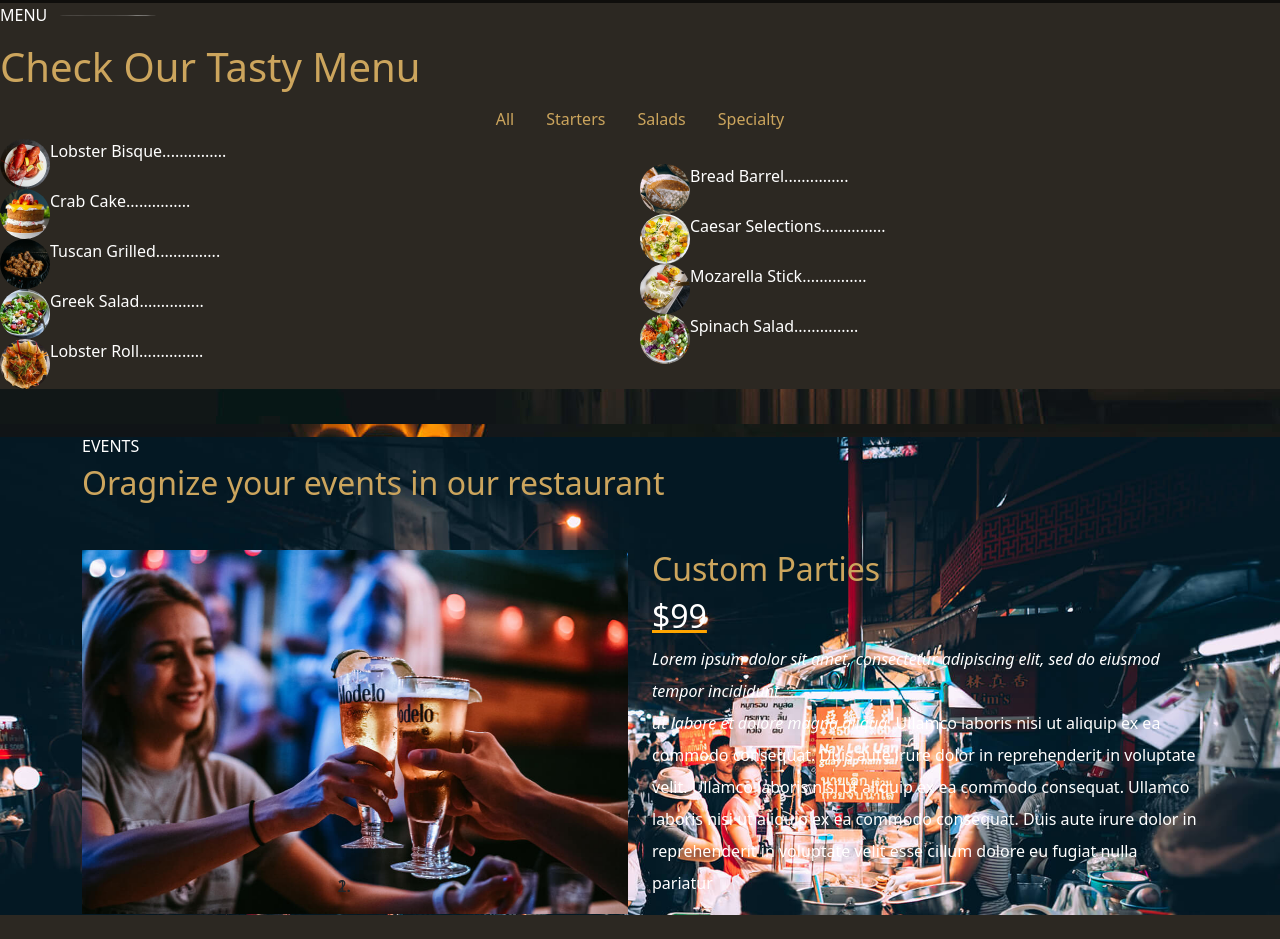
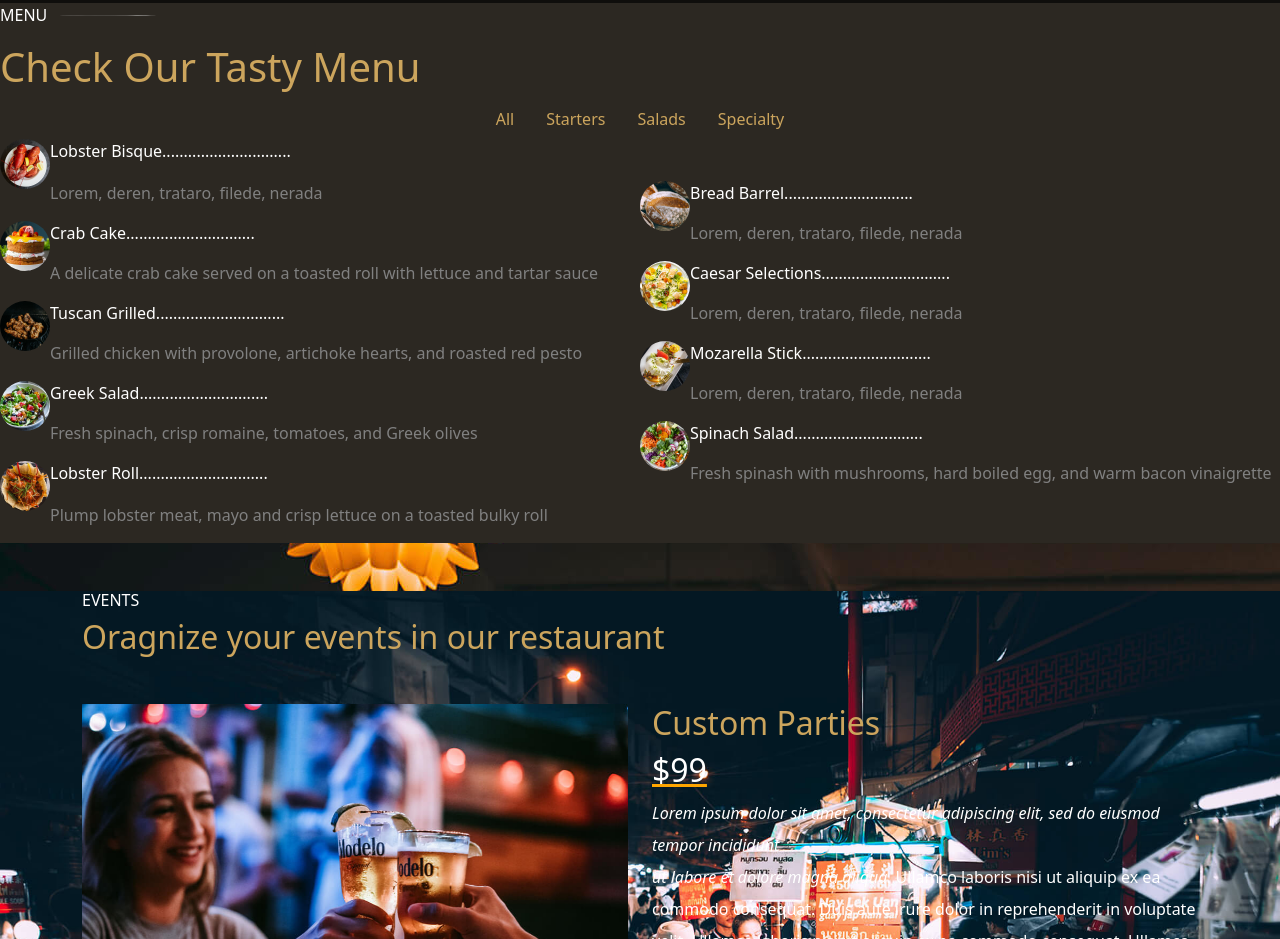
Before and after one commit to Silca93/ERIC_CBIENBON2, a website: page index.html in a window 1280 px wide. Shown: the part 1540-2479 px from the top of the page. Drawn offline with nearby package versions, Linux system fonts and the light colour scheme.

Commit message:
moodfis on the sec1

```diff
--- a/index.html
+++ b/index.html
@@ -174,42 +174,78 @@
         <div class="sec2botleft">
           <div class="Lobster">
             <img src="./public/assets/CBIENBON/img/menu/lobster-bisque.jpg" class="rounded-circle" width="50px" height="50px" alt="Lobster Image">
-            <p class="text-white">Lobster Bisque...............</p>
+            <div class="text-container">
+              <p class="text-white">Lobster Bisque..............................</p>
+              <p>Lorem, deren, trataro, filede, nerada</p>
+            </div>
           </div>
+
           <div class="Crab">
             <img src="./public/assets/CBIENBON/img/menu/cake.jpg" width="50px" height="50px" class="rounded-circle" alt="Crab Image">
-            <p class="text-white">Crab Cake...............</p>
+            <div class="text-container">
+              <p class="text-white">Crab Cake..............................</p>
+              <p>A delicate crab cake served on a toasted roll with lettuce and tartar sauce</p>
+            </div>
           </div>
+
           <div class="Tuscan">
             <img src="./public/assets/CBIENBON/img/menu/tuscan-grilled.jpg" width="50px" height="50px" class="rounded-circle" alt="Tuscan Image">
-            <p class="text-white">Tuscan Grilled...............</p>
+            <div class="text-container">
+              <p class="text-white">Tuscan Grilled..............................</p>
+              <p>Grilled chicken with provolone, artichoke hearts, and roasted red pesto</p>
+            </div>
           </div>
+
           <div class="Greek">
             <img src="./public/assets/CBIENBON/img/menu/greek-salad.jpg" width="50px" height="50px" class="rounded-circle" alt="Greek Salad Image">
-            <p class="text-white">Greek Salad...............</p>
+            <div class="text-container">
+              <p class="text-white">Greek Salad..............................</p>
+              <p>Fresh spinach, crisp romaine, tomatoes, and Greek olives</p>
+            </div>
           </div>
+
           <div class="Lobster">
             <img src="./public/assets/CBIENBON/img/menu/lobster-roll.jpg" width="50px" height="50px" class="rounded-circle" alt="Lobster Roll Image">
-            <p class="text-white">Lobster Roll...............</p>
+            <div class="text-container">
+              <p class="text-white">Lobster Roll..............................</p>
+              <p>Plump lobster meat, mayo and crisp lettuce on a toasted bulky roll</p>
+            </div>
           </div>
+
         </div>
         <div class="sec2botright">
           <div class="Bread">
             <img src="./public/assets/CBIENBON/img/menu/bread-barrel.jpg" width="50px" height="50px" class="rounded-circle" alt="Bread Image">
-            <p class="text-white">Bread Barrel...............</p>
+            <div class="text-container">
+              <p class="text-white">Bread Barrel..............................</p>
+              <p>Lorem, deren, trataro, filede, nerada</p>
+            </div>
           </div>
+
           <div class="Caesar">
             <img src="./public/assets/CBIENBON/img/menu/caesar.jpg" width="50px" height="50px" class="rounded-circle" alt="Caesar Salad Image">
-            <p class="text-white">Caesar Selections...............</p>
+            <div class="text-container">
+              <p class="text-white">Caesar Selections..............................</p>
+              <p>Lorem, deren, trataro, filede, nerada</p>
+            </div>
           </div>
+
           <div class="Mozarella">
             <img src="./public/assets/CBIENBON/img/menu/mozzarella.jpg" width="50px" height="50px" class="rounded-circle" alt="Mozarella Stick Image">
-            <p class="text-white">Mozarella Stick...............</p>
+            <div class="text-container">
+              <p class="text-white">Mozarella Stick..............................</p>
+              <p>Lorem, deren, trataro, filede, nerada</p>
+            </div>
           </div>
+
           <div class="Spinach">
             <img src="./public/assets/CBIENBON/img/menu/spinach-salad.jpg" width="50px" height="50px" class="rounded-circle" alt="Spinach Salad Image">
-            <p class="text-white">Spinach Salad...............</p>
+            <div class="text-container">
+              <p class="text-white">Spinach Salad..............................</p>
+              <p>Fresh spinash with mushrooms, hard boiled egg, and warm bacon vinaigrette</p>
+            </div>
           </div>
+
         </div>
       </div>
 
--- a/src/sass/modules/_main.sass
+++ b/src/sass/modules/_main.sass
@@ -147,7 +147,7 @@ main
                 transition-duration: 0.2s
 
             .blockleft:hover
-                background-color: orange
+                background-color: #cca55d
 
             .blockmid
                 display: flex
@@ -159,7 +159,7 @@ main
                 padding: 10px 15px
 
             .blockmid:hover
-                background-color: orange
+                background-color: #cca55d
 
             .blockright
                 width: 33%
@@ -172,7 +172,7 @@ main
                 margin-right: 20px
 
             .blockright:hover
-                background-color: orange
+                background-color: #cca55d
 
 
 
@@ -216,12 +216,29 @@ main
             width: 50%
             .Lobster
                 display: flex
+                .text-container
+                    display: flex
+                    flex-direction: column
+                    color: gray
+                    gap: 2px
             .Crab
                 display: flex
+                .text-container
+                    display: flex
+                    flex-direction: column
+                    color: gray
             .Tuscan
                 display: flex
+                .text-container
+                    display: flex
+                    flex-direction: column
+                    color: gray
             .Greek
                 display: flex
+                .text-container
+                    display: flex
+                    flex-direction: column
+                    color: gray
 
 
 
@@ -236,12 +253,28 @@ main
 
             .Bread
                 display: flex
+                .text-container
+                    display: flex
+                    flex-direction: column
+                    color: gray
             .Caesar
                 display: flex
+                .text-container
+                    display: flex
+                    flex-direction: column
+                    color: gray
             .Mozarella
                 display: flex
+                .text-container
+                    display: flex
+                    flex-direction: column
+                    color: gray
             .Spinach
                 display: flex
+                .text-container
+                    display: flex
+                    flex-direction: column
+                    color: gray
 
 
 
```
Also changed, not shown: public/css/app.css, 1 other file.
